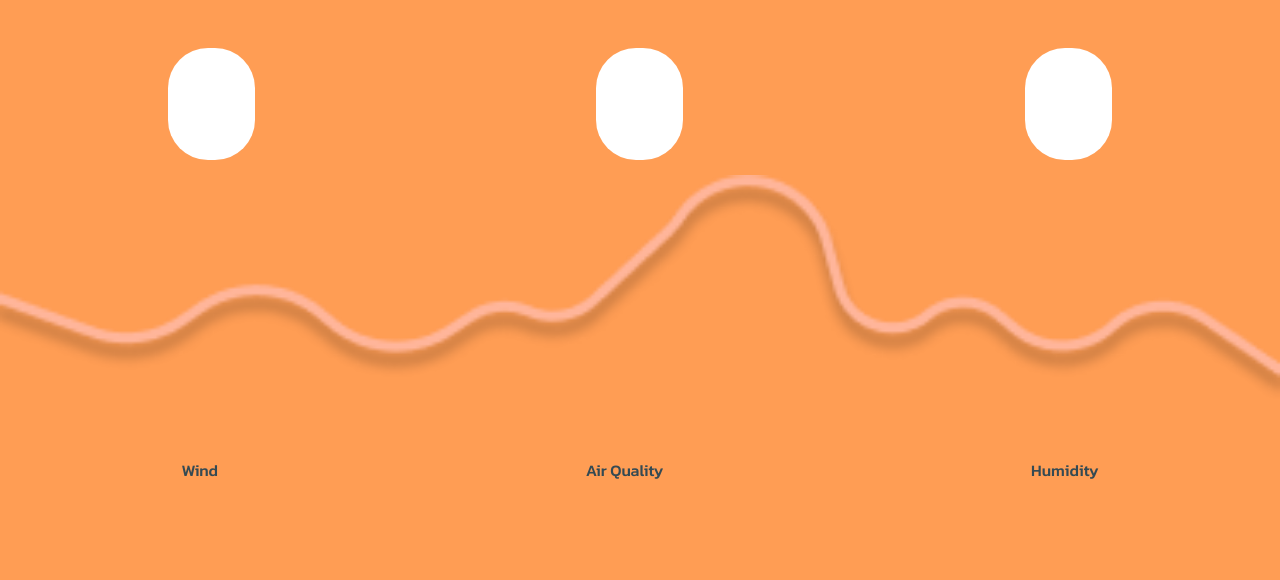
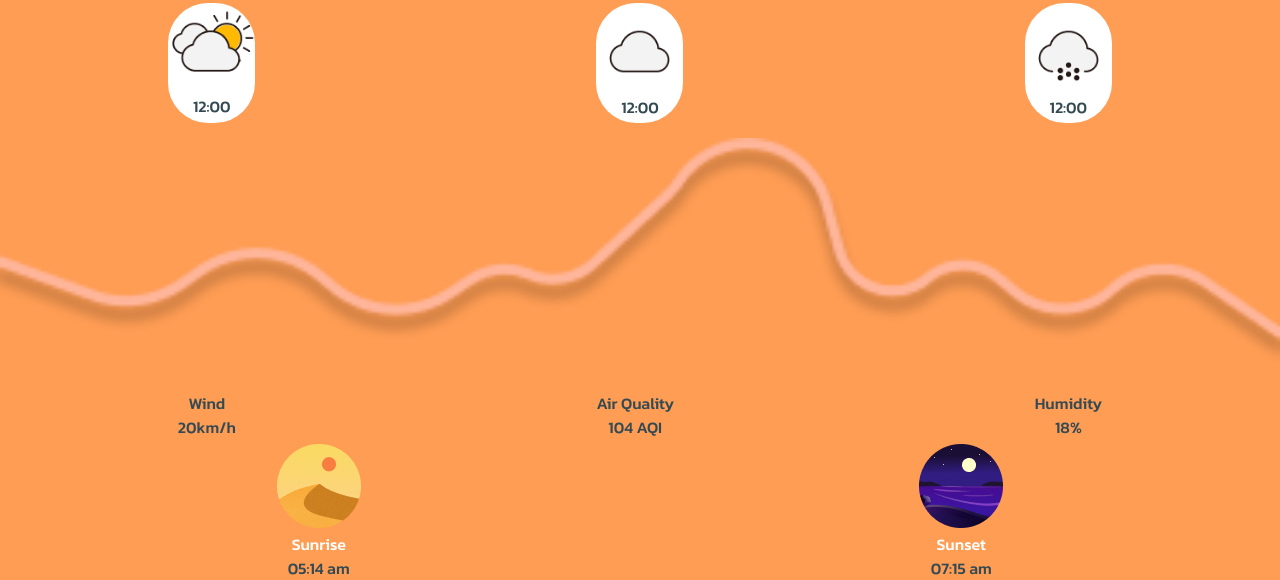
Before and after one commit to MOHDNEHALKHAN/Weather-App, a plain HTML site: page index.html in a window 1280 px wide. Shown: the part 342-922 px from the top of the page. Before the commit the page ends 824 px from the top, so only its background shows below. Drawn offline with Linux system fonts and the light colour scheme.

Commit message:
created section for sunrise & sunset field

```diff
--- a/index.html
+++ b/index.html
@@ -3,7 +3,7 @@
 
 <head>
     <meta charset="UTF-8">
-    <meta name="viewport" initial-scale=1.0">
+    <meta name="viewport" content="width=device-width, initial-scale=1.0" />
     <link rel="stylesheet" href="style.css">
     <link rel="preconnect" href="https://fonts.googleapis.com">
     <link rel="preconnect" href="https://fonts.gstatic.com" crossorigin>
@@ -36,9 +36,18 @@
         </div>
     </div>
     <div class="hourlyDiv">
-        <div class="hour1"></div>
-        <div class="hour2"></div>
-        <div class="hour3"></div>
+        <div class="hour1">
+            <img src="Assets/WeatherImg/partly-cloudy.png" alt="">
+            <p>12:00</p>
+        </div>
+        <div class="hour2">
+            <img src="Assets/WeatherImg/cloudy.png" alt="">
+            <p>12:00</p>
+        </div>
+        <div class="hour3">
+            <img src="Assets/WeatherImg/hail.png" alt="">
+            <p>12:00</p>
+        </div>
     </div>
     <div>
         <img class="vecImg" src="Assets/Vector 4.png">
@@ -46,12 +55,27 @@
     <div class="dayFeature">
         <div>
             <p>Wind</p>
+            <p>20km/h</p>
         </div>
         <div>
             <p>Air Quality</p>
+            <p>104 AQI</p>
         </div>
         <div>
             <p>Humidity</p>
+            <p>18%</p>
+        </div>
+    </div>
+    <div class="daynoonFeature">
+        <div>
+            <img src="Assets/WeatherImg/1.png" alt="">
+            <p id="rise">Sunrise</p>
+            <p>05:14 am</p>
+        </div>
+        <div>
+            <img src="Assets/WeatherImg/4.png" alt="">
+            <p id="set">Sunset</p>
+            <p>07:15 am</p>
         </div>
     </div>
     <script src="app.js"></script>
--- a/style.css
+++ b/style.css
@@ -39,14 +39,13 @@ body {
 }
 
 .weather-div {
-  min-width: 300px;
   min-height: 200px;
   /* background-color: #ffac88; */
   background-color: #ffffff;
   border-radius: 30px;
   display: flex;
   flex-direction: row;
-  margin: 50px 5px 5px 5px;
+  margin: 25px 5px 5px 5px;
 }
 
 .div1 {
@@ -100,28 +99,37 @@ p {
   flex-direction: row;
   justify-content :space-around;
   gap: 5px;
-  margin: 50px 0 0 0;
+  margin: 30px 0 0 0;
 }
 .hour1{
+  display: flex;
+  flex-direction: column;
   margin: 0px 0 5px 0;
-  height: 112px;
+  height: 120px;
   width: 87px;
   border-radius: 40px;
   background-color: #ffffff;
+  justify-content: center;
 }
 .hour2{
+  display: flex;
+  flex-direction: column;
   margin: 0px 0 5px 0;
-  height: 112px;
+  height: 120px;
   width: 87px;
   border-radius: 40px;
   background-color: #ffffff;
+  justify-content: center;
 }
 .hour3{
+  display: flex;
+  flex-direction: column;
   margin: 0px 0 5px 0;
-  height: 112px;
+  height: 120px;
   width: 87px;
   border-radius: 40px;
   background-color: #ffffff;
+  justify-content: center;
 }
 
 .vecImg{
@@ -140,5 +148,19 @@ p {
   flex-direction: row;
   justify-content: space-around;
   gap: 5px;
-  margin: 50px 0 0 0;
+  margin: 20px 0 0 0;
 }
+.daynoonFeature{
+  display: flex;
+  flex-direction: row;
+  justify-content: space-around;
+  gap: 5px;
+  margin: 5px 0 0 0;
+}
+
+#rise{
+  color: #ffffff;
+}
+#set{
+  color: #ffffff;
+}
```
